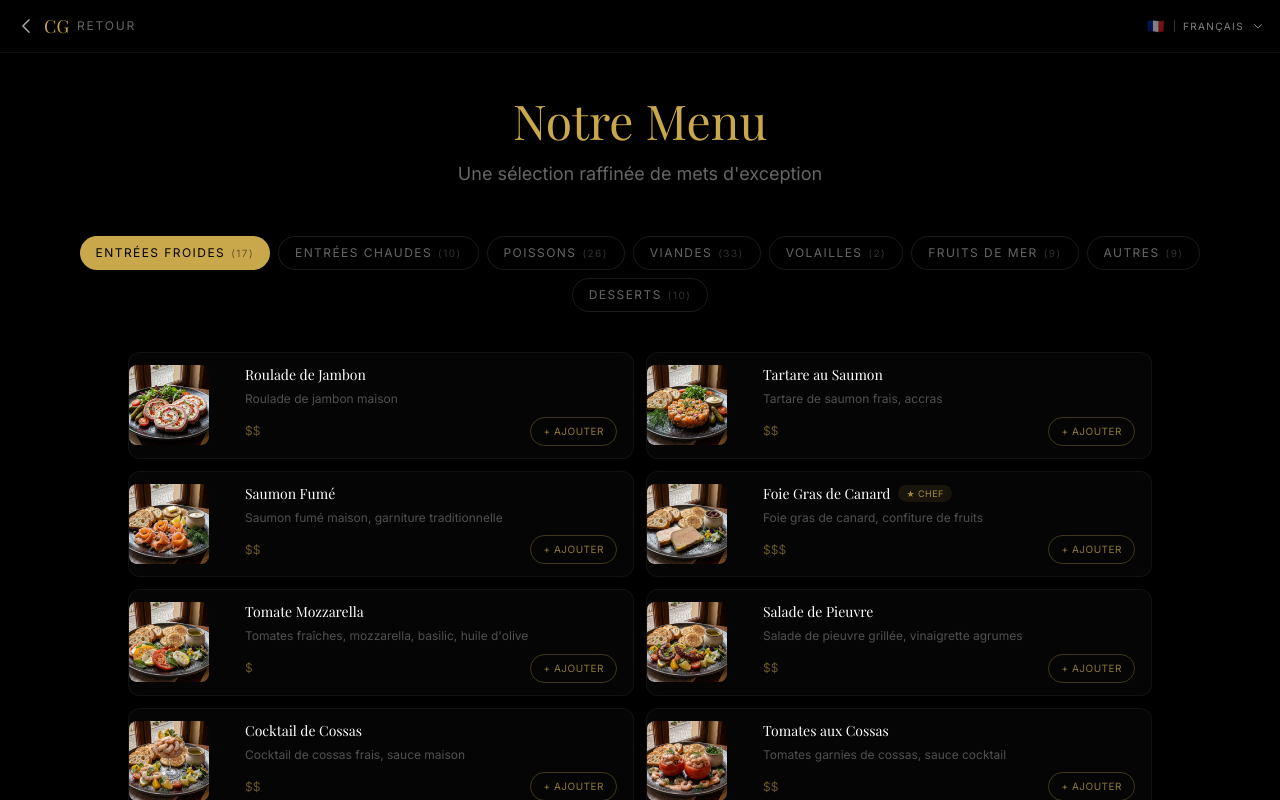
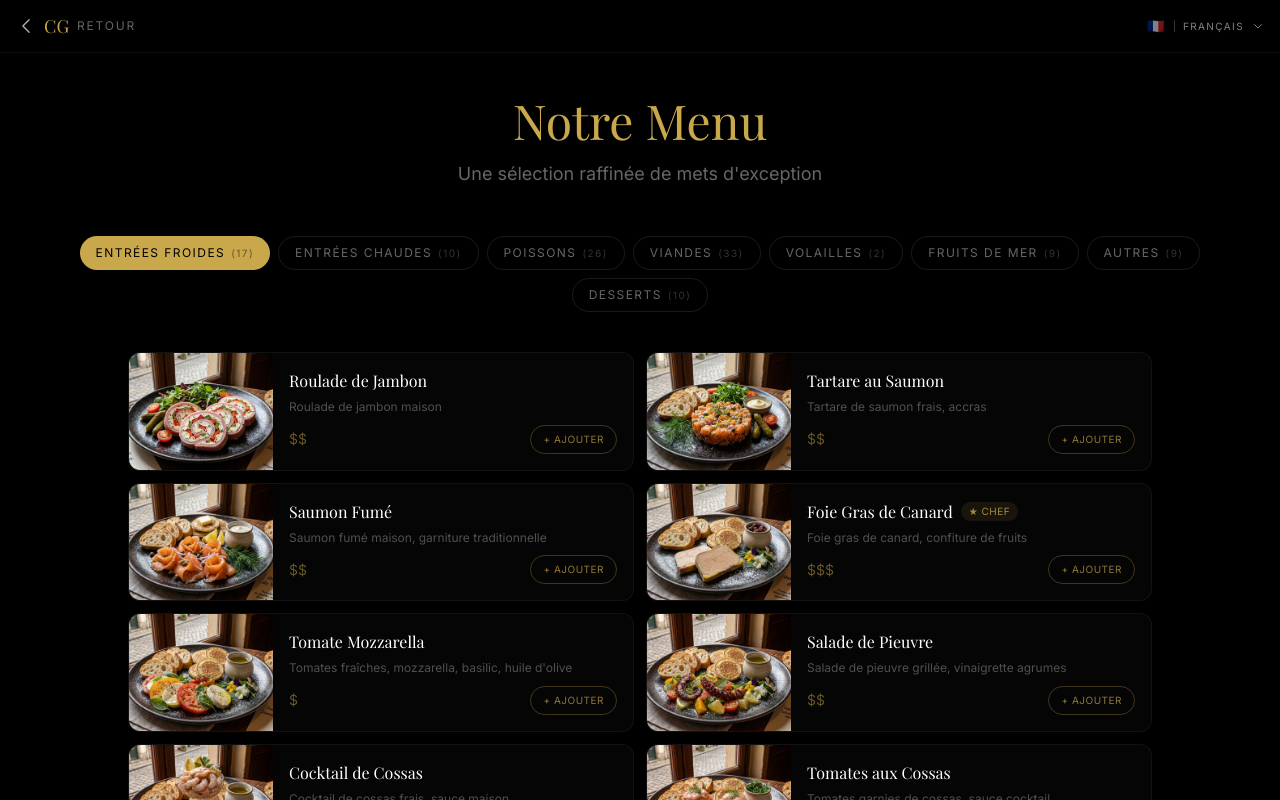
Before and after one commit to malikstopher-dev/chez-gaby, a Next.js app: page /menu in a window 1280 px wide. Shown: the top 800 px of the page. Built offline with nearby package versions, Linux system fonts and the light colour scheme; a web font is replaced by a local one.

Commit message:
fix: responsive menu images - larger on desktop

```diff
--- a/src/app/menu/page.tsx
+++ b/src/app/menu/page.tsx
@@ -83,10 +83,10 @@ export default function MenuPage() {
               return (
                 <div
                   key={item.name}
-                  className="group border border-white/5 rounded-xl hover:border-gold/20 transition-all duration-300 bg-white/[0.02] hover:bg-white/[0.04] overflow-hidden flex gap-3"
+                  className="group border border-white/5 rounded-xl hover:border-gold/20 transition-all duration-300 bg-white/[0.02] hover:bg-white/[0.04] overflow-hidden flex"
                 >
                   {item.image && (
-                    <div className="w-20 h-20 shrink-0 overflow-hidden rounded-lg m-3 -ml-0">
+                    <div className="w-20 h-20 md:w-36 md:h-auto shrink-0 overflow-hidden">
                       <img
                         src={item.image}
                         alt={item.name}
@@ -95,25 +95,25 @@ export default function MenuPage() {
                       />
                     </div>
                   )}
-                  <div className="flex-1 min-w-0 p-3 pr-4 flex flex-col justify-between">
+                  <div className="flex-1 min-w-0 p-3 md:p-4 pr-4 flex flex-col justify-between">
                     <div>
                       <div className="flex items-center gap-2 mb-1">
-                        <h3 className="font-serif text-white text-sm group-hover:text-gold transition-colors truncate">
+                        <h3 className="font-serif text-white text-sm md:text-base group-hover:text-gold transition-colors truncate">
                           {item.name}
                         </h3>
                         {item.chefPick && (
-                          <span className="shrink-0 text-[9px] tracking-wider uppercase text-gold/80 bg-gold/10 px-2 py-0.5 rounded-full">
+                          <span className="shrink-0 text-[9px] md:text-[10px] tracking-wider uppercase text-gold/80 bg-gold/10 px-2 py-0.5 rounded-full">
                             ★ Chef
                           </span>
                         )}
                       </div>
-                      <p className="text-white/30 text-xs leading-relaxed line-clamp-2">
+                      <p className="text-white/30 text-[11px] md:text-xs leading-relaxed line-clamp-2">
                         {lang === 'fr' ? item.description : lang === 'pt' ? item.descriptionPt : item.descriptionEn}
                       </p>
                     </div>
 
                     <div className="flex items-center justify-between mt-2">
-                      <span className="text-gold/50 text-xs">{item.price}</span>
+                      <span className="text-gold/50 text-xs md:text-sm">{item.price}</span>
                       <div className="flex items-center gap-2">
                       {inCart ? (
                         <div className="flex items-center gap-1.5 bg-white/5 rounded-full border border-white/10">
--- a/src/components/sections/Menu.tsx
+++ b/src/components/sections/Menu.tsx
@@ -55,23 +55,23 @@ export function Menu() {
               >
                 <div className="flex gap-0">
                   {item.image && (
-                    <div className="w-24 shrink-0 overflow-hidden">
+                    <div className="w-20 h-20 md:w-40 md:h-36 shrink-0 overflow-hidden">
                       <img
                         src={item.image}
                         alt={item.name}
-                        className="w-full h-full object-cover transition-transform duration-500 group-hover:scale-110 min-h-[120px]"
+                        className="w-full h-full object-cover transition-transform duration-500 group-hover:scale-110"
                         loading="lazy"
                       />
                     </div>
                   )}
-                  <div className="flex-1 p-4">
+                  <div className="flex-1 p-3 md:p-5">
                     <div className="flex justify-between items-start mb-2">
-                      <h3 className="text-white font-serif text-base group-hover:text-gold transition-colors">
+                      <h3 className="text-white font-serif text-sm md:text-lg group-hover:text-gold transition-colors">
                         {item.name}
                       </h3>
-                      <span className="text-gold/60 text-sm ml-3 whitespace-nowrap">{item.price}</span>
+                      <span className="text-gold/60 text-xs md:text-sm ml-3 whitespace-nowrap">{item.price}</span>
                     </div>
-                    <p className="text-white/40 text-xs leading-relaxed line-clamp-2">
+                    <p className="text-white/40 text-[11px] md:text-sm leading-relaxed line-clamp-2">
                       {lang === 'fr' ? item.description : lang === 'pt' ? item.descriptionPt : item.descriptionEn}
                     </p>
                     <div className="flex gap-3 mt-2">
```
